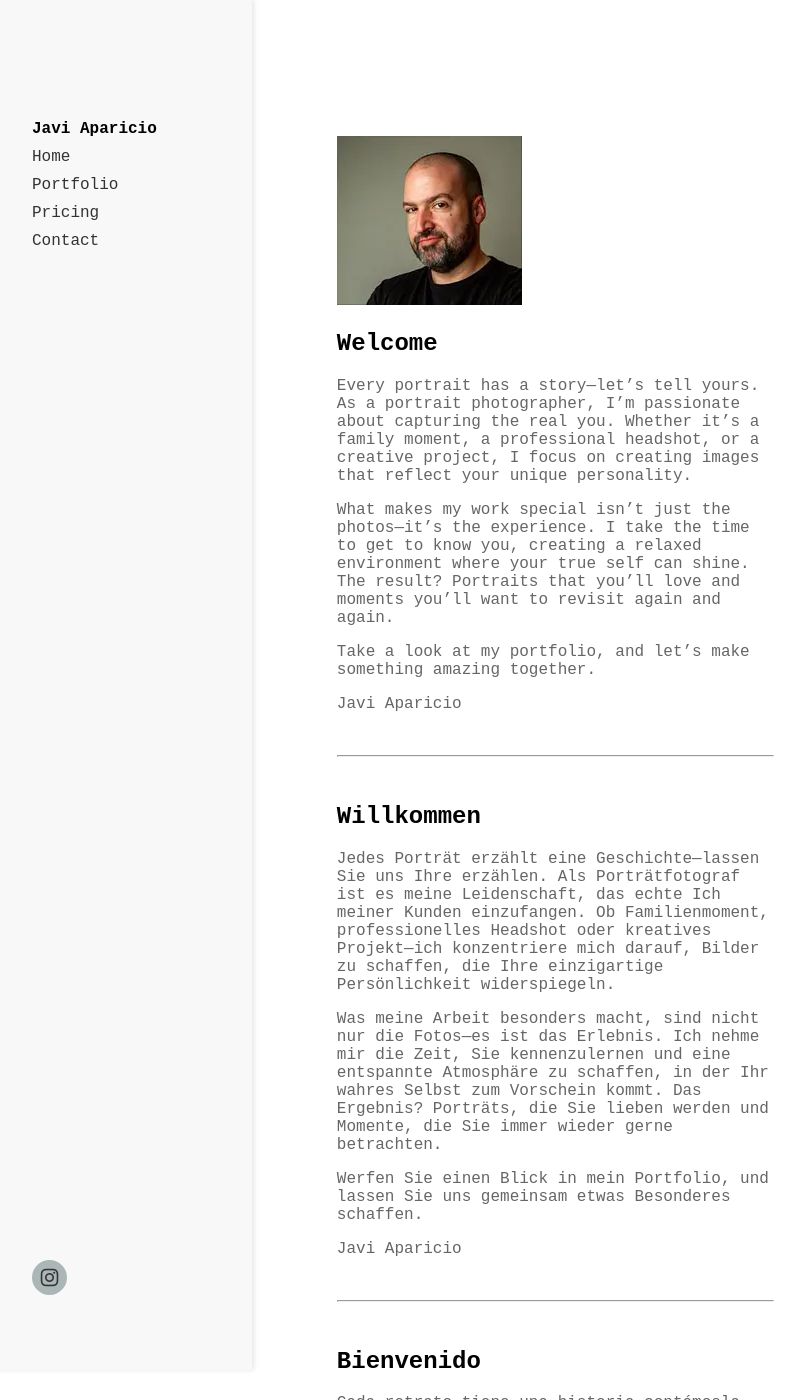
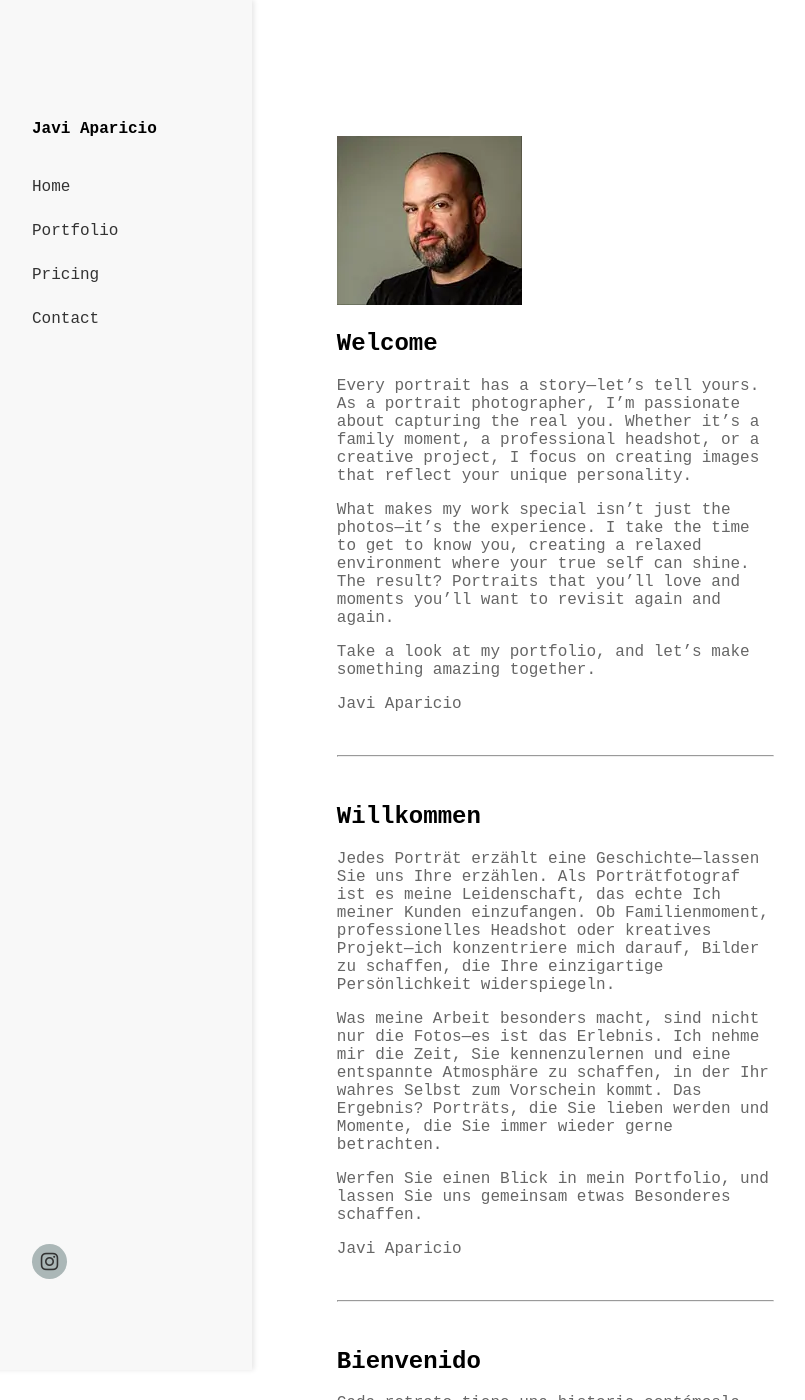
Before and after one commit to javiaparicio/javiaparicio.github.io, a Jekyll site: the page built from index.md, in a window 1280 px wide and 1400 px high. Shown: the whole window, without its empty margins (48-853 px from the left). Built offline with Jekyll 4.4.1, drawn with Linux system fonts in a browser that asks for light colours.

Commit message:
Added spacing

```diff
--- a/_sass/_base.scss
+++ b/_sass/_base.scss
@@ -96,6 +96,7 @@ body {
     .mobile-menu ul li {
         margin-bottom: 10px;
         padding-left: 20px;
+        padding-bottom: 10px;
     }
 
     .mobile-menu ul li a {
--- a/_sass/_sidebar.scss
+++ b/_sass/_sidebar.scss
@@ -21,10 +21,12 @@
 
 .sidebar ul li {
     margin-bottom: 10px;
+    padding-bottom: 16px;
 }
 
 .sidebar > ul > .menutitle {
     font-weight: bold;
+    padding-bottom: 30px;
 }
 
 .sidebar ul li a {
```
